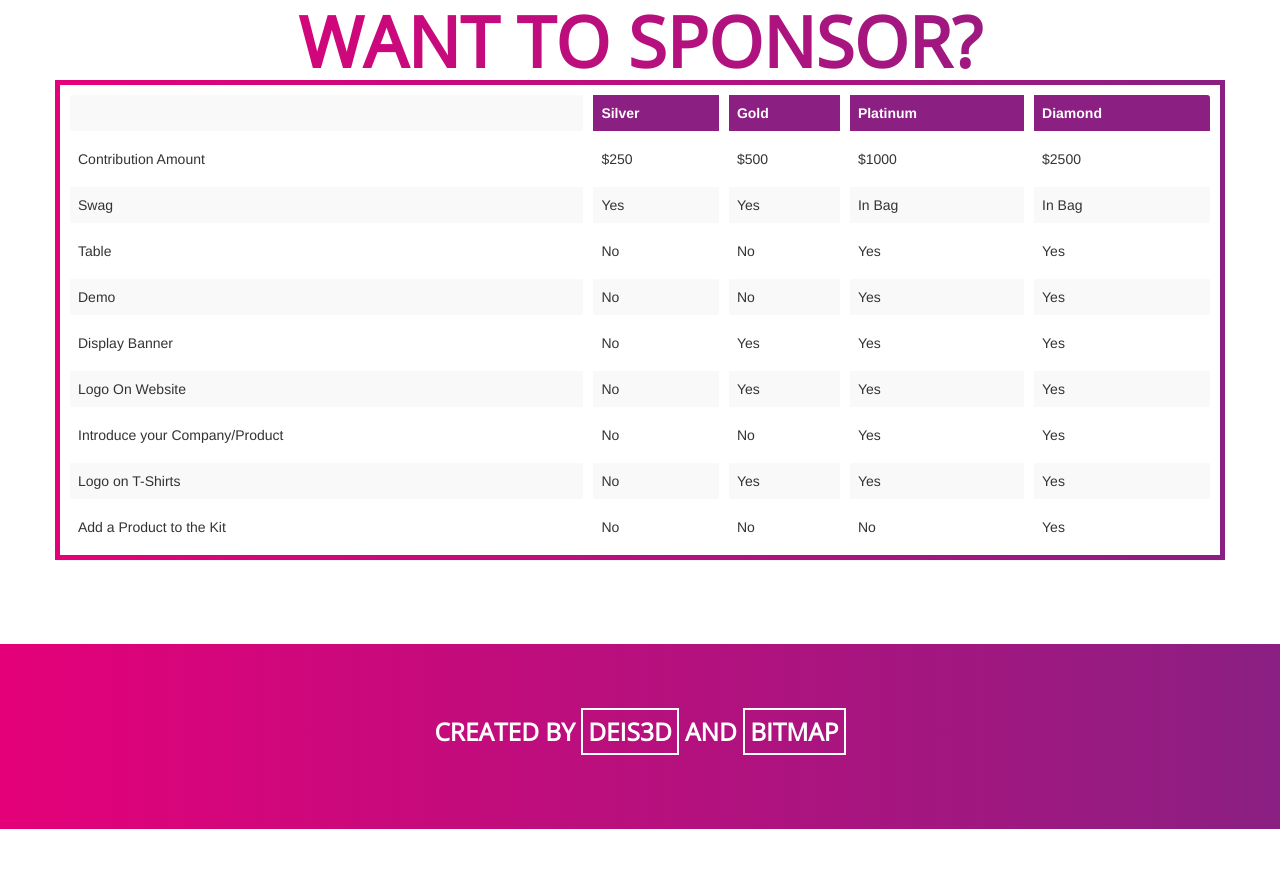
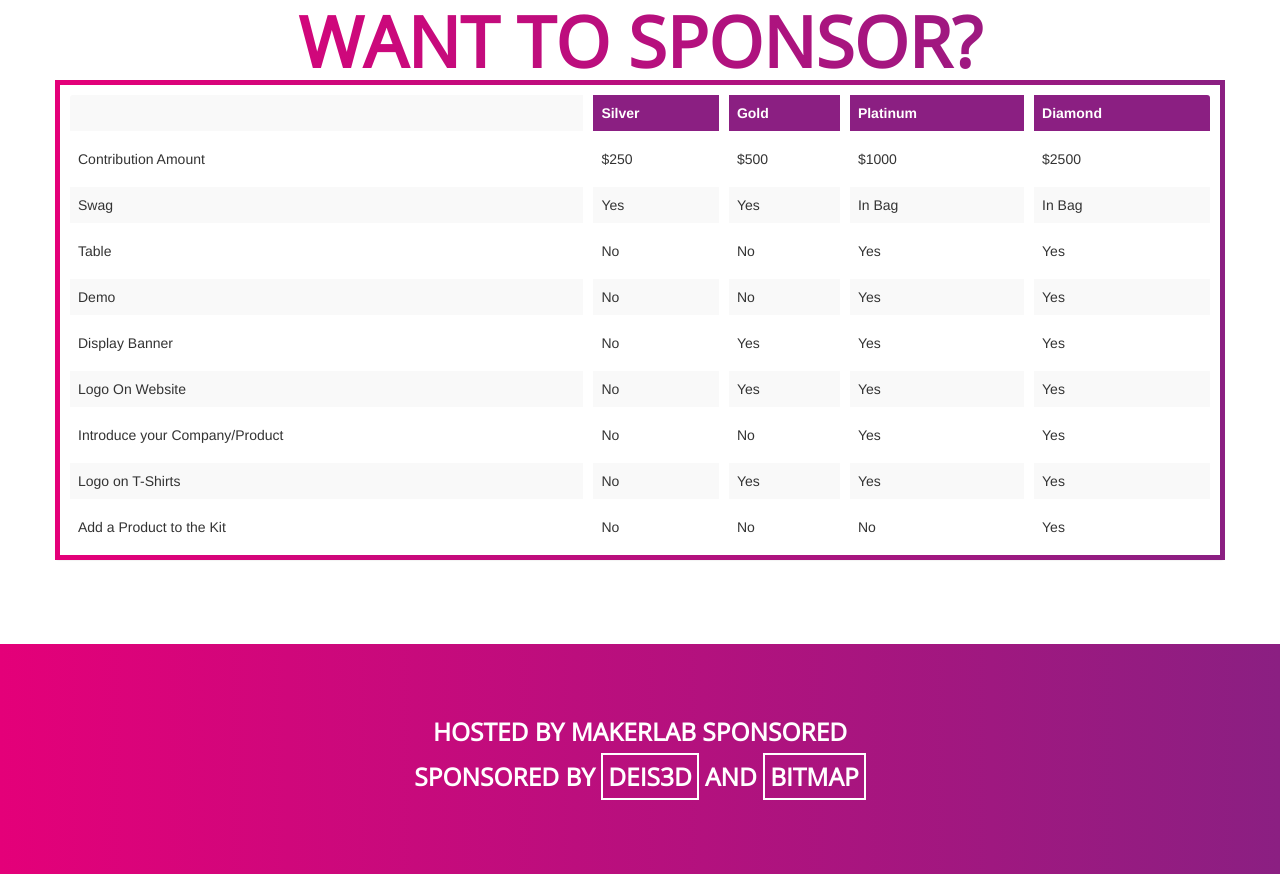
Before and after one commit to ssemenova/Makeathon-Spring2016, a plain HTML site: page index.html in a window 1280 px wide. Shown: the part 3584-4458 px from the top of the page. Before the commit the page ends 4413 px from the top, so only its background shows below. Drawn offline with nearby package versions, Linux system fonts and the light colour scheme.

Commit message:
updated footer

```diff
--- a/index.html
+++ b/index.html
@@ -306,7 +306,8 @@
 
 <!-- Footer -->
 <footer id="footer" class="container">
-	<p class = "customP">Created by <a href="https://www.facebook.com/deis3d/?fref=ts">Deis3D</a> and <a href="https://www.facebook.com/groups/429460677107670/">BITMAP</a> </a> </p>
+	<p class="customP"> Hosted by MakerLab Sponsored </p>
+	<p class="customP">Sponsored by <a href="https://www.facebook.com/deis3d/?fref=ts">Deis3D</a> and <a href="https://www.facebook.com/groups/429460677107670/">BITMAP</a> </a> </p>
 </footer>
 
 </body>
```
